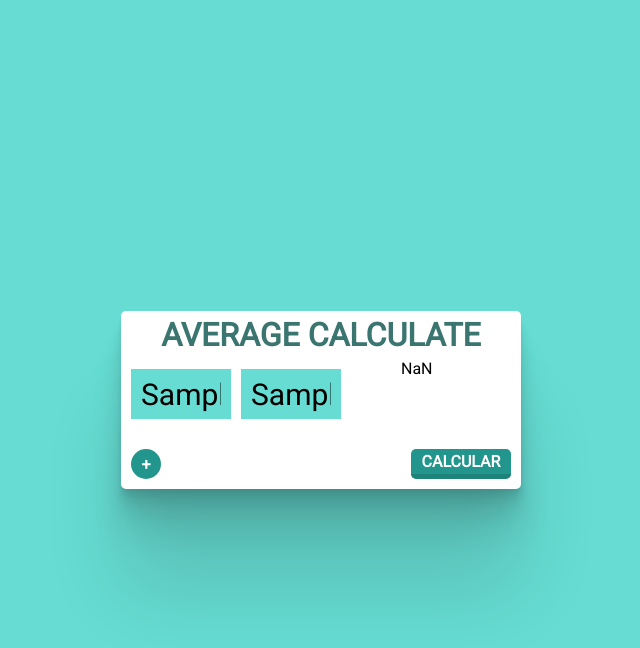
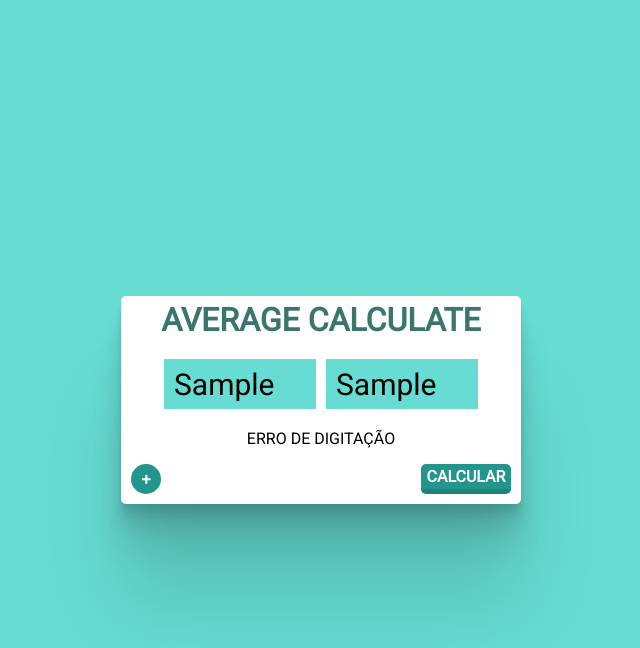
Before and after one commit to Zacoff/APP-MEDIA, a plain HTML site: page index.html in a window 1280 px wide. Both pictures are taken after typing "Sample", "Sample" into the empty fields and a click on the button "CALCULAR". Shown: the whole page, without its empty margins (319-959 px from the left). Drawn offline with Linux system fonts and the light colour scheme.

Commit message:
novas verificações e melhora no layout

```diff
--- a/css/scss.min.css
+++ b/css/scss.min.css
@@ -1 +1 @@
-*{margin:0;padding:0;box-sizing:border-box;font-family:'Roboto', sans-serif}html,body{background-color:#66DCD2;height:100%}body{padding:10px}#l-container{max-width:400px;width:50%;min-width:200px;margin:0 auto;background:white;position:relative;top:50%;transform:translateY(-50%);box-shadow:0 2.8px 2.2px rgba(0,0,0,0.034),0 6.7px 5.3px rgba(0,0,0,0.048),0 12.5px 10px rgba(0,0,0,0.06),0 22.3px 17.9px rgba(0,0,0,0.072),0 41.8px 33.4px rgba(0,0,0,0.086),0 100px 80px rgba(0,0,0,0.12);border-radius:5px}#l-container h1{padding:5px;text-align:center;color:#3b7570}.l-media{display:flex}.l-media #container{display:flex;flex-wrap:wrap;width:70%;padding:10px}.l-media #container input{height:50px;width:100px;border:0;margin:0 10px 10px 0;padding:10px;background:#66DCD2;font-size:30px}.l-media #container input:focus{outline:none}.l-media #result{width:30%}.l-btn{position:relative;height:50px;display:flex;align-items:center}.l-btn .btn{width:100px;height:30px;border:none;font-size:16px;font-weight:bold;color:white;background:#22968C;border-bottom:5px solid #1E837A;cursor:pointer}.l-btn .btn-submit{position:absolute;right:10px;border-radius:5px}.l-btn .btn-add{width:30px;height:30px;border-radius:50%;position:absolute;font-weight:bold;border-bottom:none;left:10px}
+*{margin:0;padding:0;box-sizing:border-box;font-family:'Roboto', sans-serif}html,body{background-color:#66DCD2;height:100%}body{padding:10px}#l-container{max-width:400px;width:50%;min-width:200px;margin:0 auto;background:white;position:relative;top:50%;transform:translateY(-50%);box-shadow:0 2.8px 2.2px rgba(0,0,0,0.034),0 6.7px 5.3px rgba(0,0,0,0.048),0 12.5px 10px rgba(0,0,0,0.06),0 22.3px 17.9px rgba(0,0,0,0.072),0 41.8px 33.4px rgba(0,0,0,0.086),0 100px 80px rgba(0,0,0,0.12);border-radius:5px}#l-container h1{padding:5px;text-align:center;color:#3b7570}.l-media{display:flex;flex-wrap:wrap}.l-media #container{display:flex;flex-wrap:wrap;align-items:center;justify-content:center;width:100%;padding:10px}.l-media #container input{height:50px;width:40%;border:0;margin:5px;padding:10px;background:#66DCD2;font-size:30px}.l-media #container input:focus{outline:none}.l-media #result{width:100%;height:30px;line-height:30px;text-align:center}.l-btn{position:relative;height:50px;display:flex;align-items:center}.l-btn .btn{width:90px;height:30px;border:none;font-size:16px;font-weight:bold;color:white;background:#22968C;border-bottom:5px solid #1E837A;cursor:pointer}.l-btn .btn-submit{position:absolute;right:10px;border-radius:5px}.l-btn .btn-add{width:30px;height:30px;border-radius:50%;position:absolute;font-weight:bold;border-bottom:none;left:10px}
--- a/index.html
+++ b/index.html
@@ -19,7 +19,7 @@
                     <input type="text"/>
                     <input type="text"/>
                 </div>
-                <div id="result"></div>
+                <div id="result">0.00</div>
             </div>
             <div class="l-btn">
                 <button class="btn btn-add" type="button" id="button">+</button>
--- a/index.js
+++ b/index.js
@@ -15,9 +15,7 @@ let inputs = document.querySelectorAll('input');
 
 armazenarValor(inputs);
 
-let resultado = media(ValorInput).toFixed(2);
-
-el.innerHTML = resultado;
+vereficarEAddResultado (ValorInput,el)
 
 resetarArray(ValorInput);
 
@@ -26,18 +24,26 @@ resetarArray(ValorInput);
 function armazenarValor(input) {
     for (i = 0; i < input.length; i++) {
 
-    var inputValue = input[i].value;
+    let inputValue = input[i].value;
 
-    var value = inputValue === "" ? 0 : parseFloat(inputValue);
+    let replaceValue = inputValue.replace(',','.');
 
-    var final = parseFloat(value.toFixed(2))
+    let value;
 
-    ValorInput.push(final);
+    if (isNumber(replaceValue) === true || replaceValue === '') {
+        var final = inputValue === "" ? 0 : parseFloat(replaceValue);
 
+        value = final;
+    }else{
+        value = 'ERROR'
+    }
+    ValorInput.push(value);
     }
 }
-
-function media (array){
+function isNumber(n) {
+    return !isNaN(parseFloat(n)) && isFinite(n);
+}
+function calcularMedia (array){
     var soma = 0;
     var a = 0;
     for (let index = 0; index < array.length; index++) {
@@ -45,6 +51,14 @@ function media (array){
         a = soma / array.length;
     }
     return a;
+}
+function vereficarEAddResultado (array,el) {
+    let resultado = calcularMedia(array).toFixed(2);
+    console.log(resultado);
+    if (resultado === 'NaN'){
+    resultado = `ERRO DE DIGITAÇÃO`
+    }
+    return el.innerHTML = resultado;
 }
 function resetarArray(array){
     array.length = 0;
```
